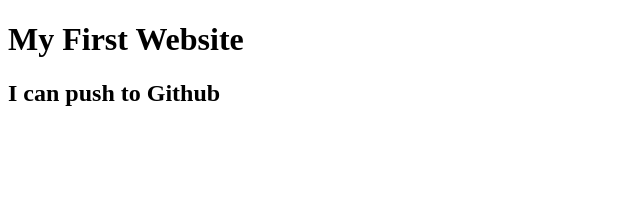
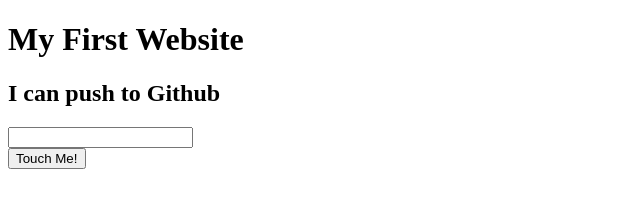
Before and after one commit to ShahriarAR/My-First-Website, a plain HTML site: page index.html in a window 1280 px wide. Shown: the whole page, without its empty margins (0-640 px from the left). Drawn offline with Linux system fonts and the light colour scheme.

Commit message:
my work is done

```diff
--- a/index.html
+++ b/index.html
@@ -9,5 +9,9 @@
 <body>
     <h1>My First Website</h1>
     <h2>I can push to Github</h2>
+
 </body>
+<input type="text">
+<br>
+<button>Touch Me!</button>
 </html>
```
